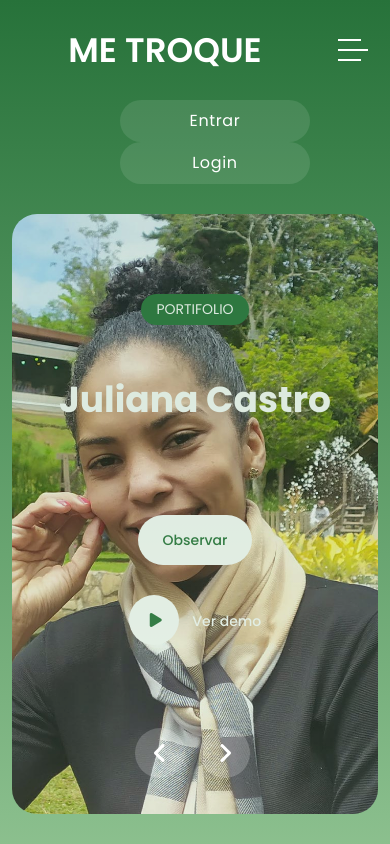
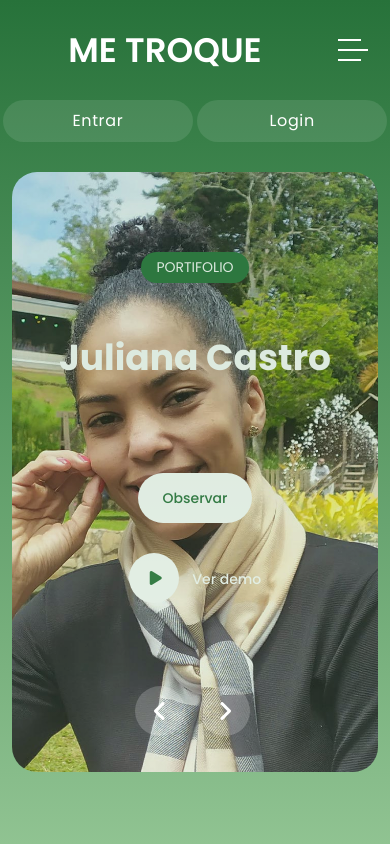
Before and after one commit to ravenaRRR/esse-agora-maju, a plain HTML site: page metroque/index.html in a window 390 px wide. Shown: the top 844 px of the page. Drawn offline with nearby package versions, Linux system fonts and the light colour scheme.

Commit message:
commit rapha

```diff
--- a/metroque/assets/css/style.css.css
+++ b/metroque/assets/css/style.css.css
@@ -308,7 +308,8 @@ HEADER
     border-radius: 21px;
     background-color: transparent;
     border: transparent;
-    margin-left: 40px;
+
+    color: #fff;
 
 
 }
@@ -331,9 +332,11 @@ HEADER
 	border-top-color: rgba(255,255,255,0.5);
 	border-bottom-color: rgba(255,255,255,0.5);
 	transform: scale(0.1, 1);
+
 }
 .cont .btn:hover span {
 	letter-spacing: 2px;
+  background-color: transparent;
 }
 .cont .btn:hover::before {
 	opacity: 1;
@@ -349,6 +352,7 @@ HEADER
 	z-index: 1;
 	transition: all 0.3s;
 	background-color: rgba(255,255,255,0.1);
+
 }
 .cont .btn:hover::after {
 	opacity: 0;
@@ -357,6 +361,111 @@ HEADER
 
 
 
+
+
+
+
+@media (max-width: 1200px) {
+
+.cont .btn::before {
+	content: '';
+	position: absolute;
+	bottom: 0;
+	left: 0;
+	width: 100%;
+	height: 100%;
+	z-index: 1;
+	opacity: 0;
+	transition: all 0.3s;
+	border-top-width: 1px;
+	border-bottom-width: 1px;
+	border-top-style: solid;
+	border-bottom-style: solid;
+	border-top-color: rgba(255,255,255,0.5);
+	border-bottom-color: rgba(255,255,255,0.5);
+	transform: scale(0.1, 1);
+  margin-top: 30px;
+
+}
+.cont .btn:hover span {
+	letter-spacing: 2px;
+  background-color: transparent;
+}
+.cont .btn:hover::before {
+	opacity: 1;
+	transform: scale(1, 1);
+}
+.cont .btn::after {
+	content: '';
+	position: absolute;
+	bottom: 0;
+	left: 0;
+	width: 100%;
+	height: 100%;
+	z-index: 1;
+	transition: all 0.3s;
+	background-color: rgba(255,255,255,0.1);
+
+}
+.cont .btn:hover::after {
+	opacity: 0;
+	transform: scale(0.1, 1);
+}
+
+
+
+}
+
+@media (max-width: 767px) {
+
+
+  .cont .btn::before {
+    content: '';
+    position: absolute;
+    bottom: 0;
+    left: 0;
+    width: 100%;
+    height: 100%;
+    z-index: 1;
+    opacity: 0;
+    transition: all 0.3s;
+    border-top-width: 1px;
+    border-bottom-width: 1px;
+    border-top-style: solid;
+    border-bottom-style: solid;
+    border-top-color: rgba(255,255,255,0.5);
+    border-bottom-color: rgba(255,255,255,0.5);
+    transform: scale(0.1, 1);
+
+
+  }
+  .cont .btn:hover span {
+    letter-spacing: 2px;
+    background-color: transparent;
+  }
+  .cont .btn:hover::before {
+    opacity: 1;
+    transform: scale(1, 1);
+  }
+  .cont .btn::after {
+    content: '';
+    position: absolute;
+    bottom: 0;
+    left: 0;
+    width: 100%;
+    height: 100%;
+    z-index: 1;
+    transition: all 0.3s;
+    background-color: rgba(255,255,255,0.1);
+
+  }
+  .cont .btn:hover::after {
+    opacity: 0;
+    transform: scale(0.1, 1);
+  }
+
+
+}
 
 
 
--- a/metroque/index.html
+++ b/metroque/index.html
@@ -81,8 +81,8 @@
   <div class="main-banner" id="top">
 
 <div class="cont">
-    <button type="button" class="btn btn-primary btn-lg btn-block">Entrar</button>
-    <button type="button" class="btn btn-secondary btn-lg btn-block">Login</button>
+    <button type="button" class="btn btn-lg btn-block">Entrar</button>
+    <button type="button" class="btn  btn-lg btn-block">Login</button>
     </div>
 
     <div class="container">
@@ -96,7 +96,7 @@
                 <p</p>
                 <div class="buttons">
                   <div class="main-button">
-                    <a href="portifoli_juliana - Copia/index.html">Observar</a>
+                    <a href="portifoli_juliana - Copia/portifoli_juliana-master/index.html">Observar</a>
                   </div>
                   <div class="icon-button">
                     <a href="#"><i class="fa fa-play"></i> Ver demo </a>
```
